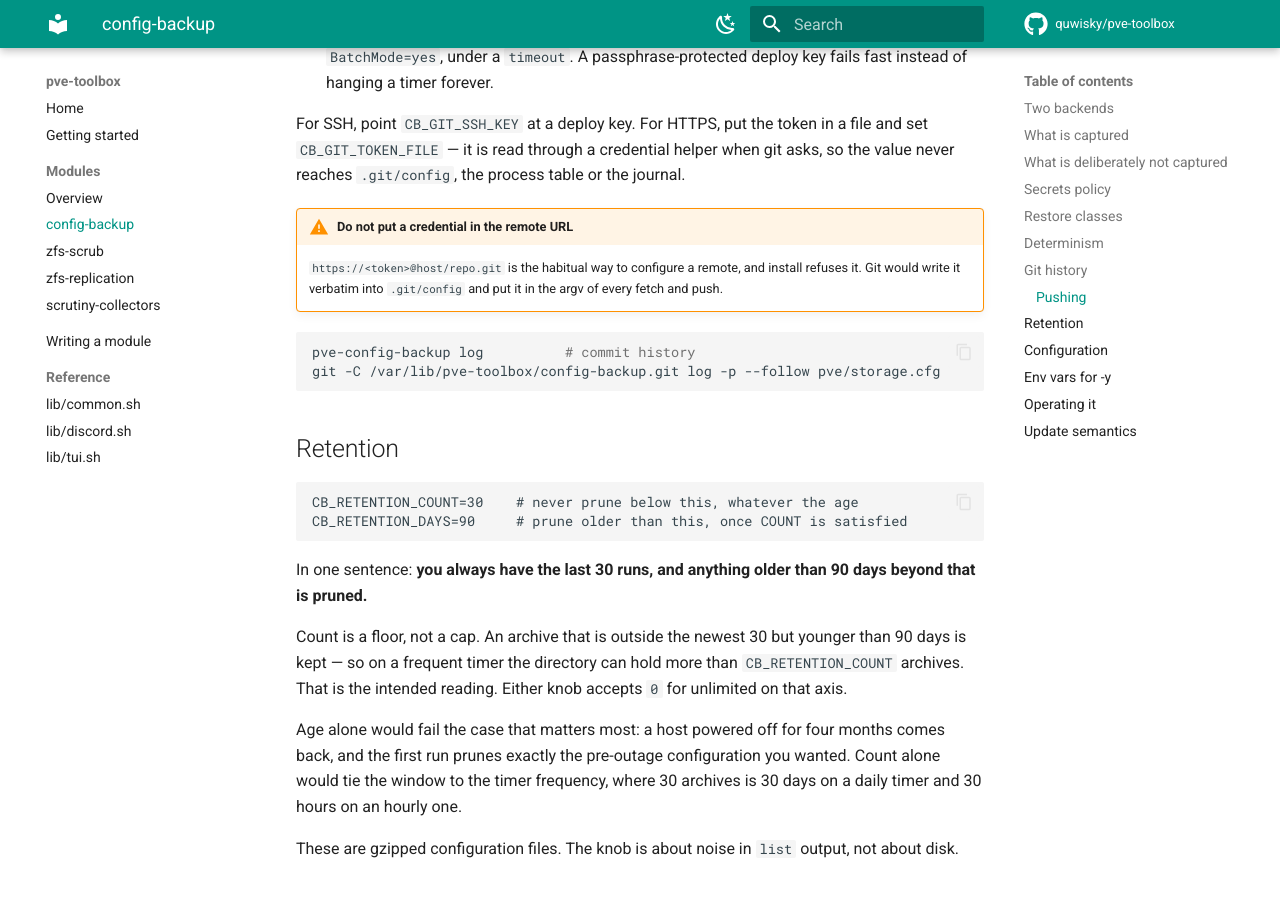
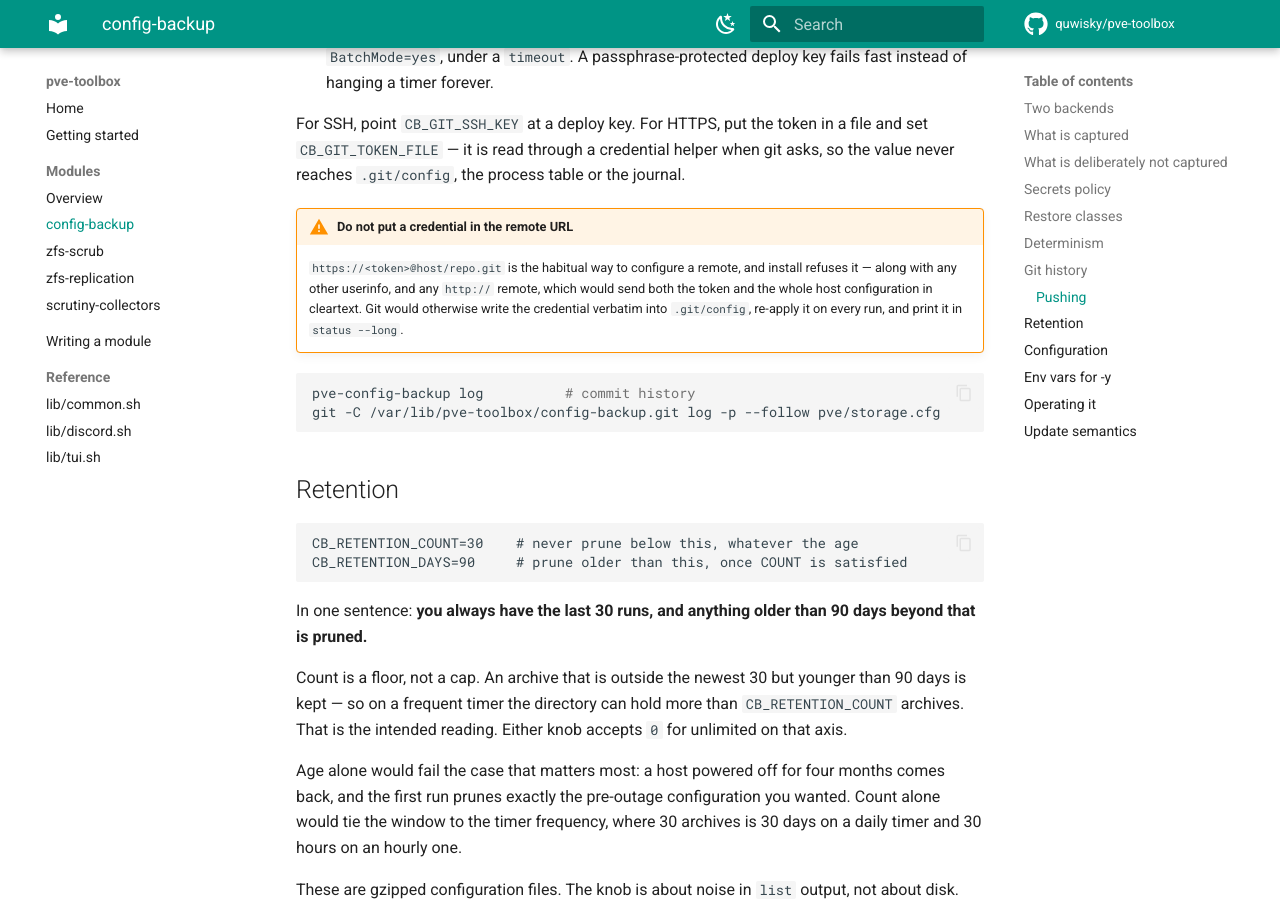
Before and after one commit to quwisky/pve-toolbox, an MkDocs documentation site: the page built from docs/modules/config-backup.md, in a window 1280 px wide and 900 px high, scrolled down 4968 px. Built offline with MkDocs 1.6.1 and Material for MkDocs 9.7.7, drawn with Linux system fonts in a browser that asks for light colours; comment, search, counter and statistics services are not loaded.

Commit message:
fix(config-backup): repair defects found reviewing the git backend
The audit confirmed secret containment holds - it ran a full capture with
CB_INCLUDE_SECRETS=1 against a fixture seeded with cluster authkeys, a Ceph
keyring, an SSL private key and an apt auth file, pushed to a bare remote, and
found nothing credential-bearing in any object of either repository. The
problems were elsewhere.

A branch name is a refspec, so CB_GIT_BRANCH='+master' was a force push. Every
guard is skipped in sequence: ls-remote finds no branch called `+master`, so
the code takes the first-push path, never fetches, and the divergence check
never runs - then the push force-updates master and the other writer's commits
are gone. The reviewer destroyed a remote's history this way.

That also defeats the argument this PR made for testing the invariant by
grepping the source: `--force` never appears in it. The push now uses an
explicit refs/heads/X:refs/heads/X refspec so a name cannot be read as one,
the name is validated with git check-ref-format, and the test asserts the
remote's tip is unchanged rather than trusting the grep.

The credential-in-URL check required a colon in the userinfo, so
`https://<token>@host` passed - which is precisely how GitHub and GitLab
document embedding a PAT, and precisely the form the docs claimed was refused.
It matches any userinfo now, exempts ssh URLs which legitimately carry a bare
user, and http:// remotes are refused outright rather than being handed the
token in cleartext.

`git add -A` staged the whole work tree, so anything already living in
CB_GIT_DIR - never seen by the secret scan, which only ever walks the stage -
was committed on the first sync and is permanent once pushed.

The credential helper interpolated the token path unquoted into a string git
runs with sh -c: a path containing a space broke auth silently while install's
readability check still passed, and a crafted path executed. GIT_SSH_COMMAND
had the same shape, where a key path with a space split into two arguments
with no fallback identity because IdentitiesOnly is set. Both use %q now.

Finally, systemd_oneshot sets UMask=0077. Without it a unit inherits 0022 and
writes 0644, and this is the first module to leave a permanent plaintext copy
of the whole host configuration on disk - directory modes were the only thing
between that and every local user.

````diff
--- a/docs/modules/config-backup.md
+++ b/docs/modules/config-backup.md
@@ -210,8 +210,10 @@ journal.
 !!! warning "Do not put a credential in the remote URL"
 
     `https://<token>@host/repo.git` is the habitual way to configure a remote,
-    and install refuses it. Git would write it verbatim into `.git/config` and
-    put it in the argv of every fetch and push.
+    and install refuses it — along with any other userinfo, and any `http://`
+    remote, which would send both the token and the whole host configuration in
+    cleartext. Git would otherwise write the credential verbatim into
+    `.git/config`, re-apply it on every run, and print it in `status --long`.
 
 ```bash
 pve-config-backup log          # commit history
````
Also changed, not shown: 4 other files.
